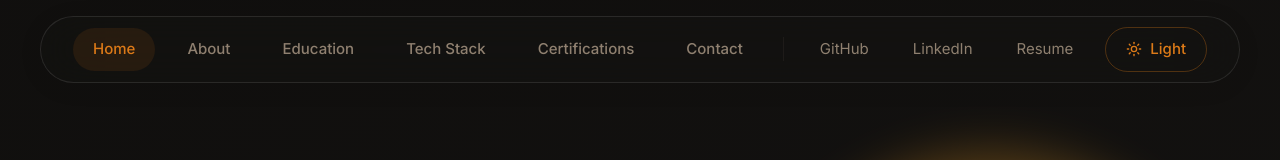
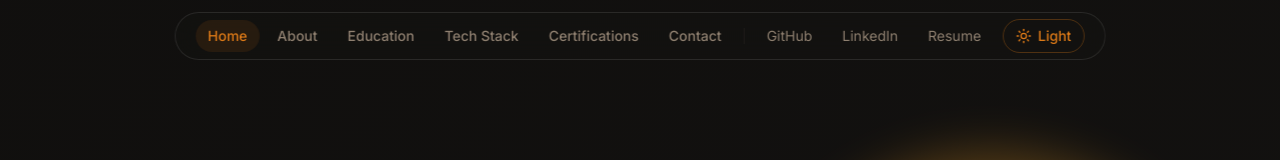
Before and after one commit to Surajsuthar01/devsuraj-glow, a React (Vite) app: page / in a window 1280 px wide. Shown: the top 160 px of the page. Built offline with nearby package versions, Linux system fonts and the light colour scheme; grey boxes are pictures that could not be loaded.

Commit message:
change the navber apperence

```diff
--- a/src/components/Navbar.tsx
+++ b/src/components/Navbar.tsx
@@ -21,17 +21,19 @@ const Navbar = () => {
     const handleScroll = () => {
       setIsScrolled(window.scrollY > 50);
       const sections = navLinks.map((item) => item.id);
+
       for (let i = sections.length - 1; i >= 0; i--) {
         const el = document.getElementById(sections[i]);
         if (el) {
           const rect = el.getBoundingClientRect();
-          if (rect.top <= 200) {
+          if (rect.top <= 150) {
             setActiveSection(sections[i]);
             break;
           }
         }
       }
     };
+
     window.addEventListener("scroll", handleScroll, { passive: true });
     return () => window.removeEventListener("scroll", handleScroll);
   }, []);
@@ -45,82 +47,153 @@ const Navbar = () => {
     <>
       {/* Desktop Navbar */}
       <nav
-        className={`fixed top-4 left-1/2 -translate-x-1/2 z-50 transition-all duration-500 rounded-full px-8 py-2.5 hidden md:block ${
+        className={`fixed top-3 left-1/2 -translate-x-1/2 z-50 transition-all duration-300 rounded-full px-5 py-1.5 hidden md:block ${
           isScrolled
-            ? "bg-background/60 backdrop-blur-2xl border border-primary/10 shadow-[0_8px_32px_rgba(0,0,0,0.12)] ring-1 ring-white/5"
-            : "bg-background/40 backdrop-blur-xl border border-white/10 shadow-[0_4px_24px_rgba(0,0,0,0.08)]"
+            ? "bg-background/70 backdrop-blur-xl border border-primary/10 shadow-md"
+            : "bg-background/40 backdrop-blur-md border border-white/10"
         }`}
       >
-        <div className="flex items-center gap-3">
+        <div className="flex items-center gap-1.5">
           {navLinks.map((item) => {
             const isActive = activeSection === item.id;
             return (
               <button
                 key={item.id}
                 onClick={() => scrollTo(item.id)}
-                className={`px-5 py-2.5 text-[15px] font-medium transition-all duration-300 whitespace-nowrap rounded-full ${
+                className={`px-3 py-1.5 text-sm font-medium transition-all duration-200 whitespace-nowrap rounded-full ${
                   isActive
                     ? "text-secondary bg-secondary/10"
-                    : "text-muted-foreground hover:text-foreground hover:bg-muted/50"
+                    : "text-muted-foreground hover:text-foreground hover:bg-muted/40"
                 }`}
               >
                 {item.label}
               </button>
             );
           })}
-          <div className="w-px h-6 bg-border/40 mx-2" />
-          <a href="https://github.com/Surajsuthar01" target="_blank" rel="noopener noreferrer" className="px-4 py-2.5 text-[15px] text-muted-foreground hover:text-foreground transition-colors whitespace-nowrap rounded-full hover:bg-muted/50">GitHub</a>
-          <a href="https://www.linkedin.com/in/suraj-suthar-7a088a28b/" target="_blank" rel="noopener noreferrer" className="px-4 py-2.5 text-[15px] text-muted-foreground hover:text-foreground transition-colors whitespace-nowrap rounded-full hover:bg-muted/50">LinkedIn</a>
-          <a href="/Suraj_Resume.pdf" download="Suraj_Suthar_Resume.pdf" className="px-4 py-2.5 text-[15px] text-muted-foreground hover:text-foreground transition-colors whitespace-nowrap rounded-full hover:bg-muted/50">Resume</a>
+
+          <div className="w-px h-4 bg-border/40 mx-1" />
+
+          <a
+            href="https://github.com/Surajsuthar01"
+            target="_blank"
+            rel="noopener noreferrer"
+            className="px-3 py-1.5 text-sm text-muted-foreground hover:text-foreground transition-colors rounded-full hover:bg-muted/40"
+          >
+            GitHub
+          </a>
+
+          <a
+            href="https://www.linkedin.com/in/suraj-suthar-7a088a28b/"
+            target="_blank"
+            rel="noopener noreferrer"
+            className="px-3 py-1.5 text-sm text-muted-foreground hover:text-foreground transition-colors rounded-full hover:bg-muted/40"
+          >
+            LinkedIn
+          </a>
+
+          <a
+            href="/Suraj_Resume.pdf"
+            download="Suraj_Suthar_Resume.pdf"
+            className="px-3 py-1.5 text-sm text-muted-foreground hover:text-foreground transition-colors rounded-full hover:bg-muted/40"
+          >
+            Resume
+          </a>
+
           <button
             onClick={() => setTheme(theme === "light" ? "dark" : "light")}
-            className="ml-1 px-5 py-2.5 text-[15px] font-medium rounded-full border border-secondary/30 text-secondary hover:bg-secondary/10 transition-all duration-300 flex items-center gap-2"
+            className="ml-1 px-3 py-1.5 text-sm font-medium rounded-full border border-secondary/30 text-secondary hover:bg-secondary/10 transition-all duration-200 flex items-center gap-1.5"
           >
-            {theme === "light" ? <Moon className="h-4 w-4" /> : <Sun className="h-4 w-4" />}
+            {theme === "light" ? (
+              <Moon className="h-4 w-4" />
+            ) : (
+              <Sun className="h-4 w-4" />
+            )}
             {theme === "light" ? "Dark" : "Light"}
           </button>
         </div>
       </nav>
 
-      {/* Mobile/Tablet Navbar - always visible on small screens */}
+      {/* Mobile Toggle Button */}
       <div className="fixed top-3 right-3 z-[60] block md:hidden">
         <button
           onClick={() => setMobileOpen(!mobileOpen)}
-          className="p-2.5 rounded-full bg-background/70 backdrop-blur-2xl border border-primary/20 shadow-lg ring-1 ring-white/10"
+          className="p-2 rounded-full bg-background/70 backdrop-blur-xl border border-primary/20 shadow-md"
           aria-label="Toggle menu"
         >
-          {mobileOpen ? <X className="h-5 w-5 text-foreground" /> : <Menu className="h-5 w-5 text-foreground" />}
+          {mobileOpen ? (
+            <X className="h-5 w-5 text-foreground" />
+          ) : (
+            <Menu className="h-5 w-5 text-foreground" />
+          )}
         </button>
       </div>
 
-      {/* Mobile Menu Overlay */}
+      {/* Mobile Menu */}
       {mobileOpen && (
         <div className="fixed inset-0 z-40 md:hidden">
-          <div className="absolute inset-0 bg-background/80 backdrop-blur-xl" onClick={() => setMobileOpen(false)} />
-          <div className="relative z-50 flex flex-col items-center justify-center h-full gap-4">
+          <div
+            className="absolute inset-0 bg-background/80 backdrop-blur-md"
+            onClick={() => setMobileOpen(false)}
+          />
+
+          <div className="relative z-50 flex flex-col items-center justify-center h-full gap-3">
             {navLinks.map((item) => {
               const isActive = activeSection === item.id;
               return (
                 <button
                   key={item.id}
                   onClick={() => scrollTo(item.id)}
-                  className={`px-6 py-3 text-lg font-medium rounded-full transition-all ${
-                    isActive ? "text-secondary bg-secondary/10" : "text-muted-foreground hover:text-foreground"
+                  className={`px-4 py-2 text-base font-medium rounded-full transition-all ${
+                    isActive
+                      ? "text-secondary bg-secondary/10"
+                      : "text-muted-foreground hover:text-foreground"
                   }`}
                 >
                   {item.label}
                 </button>
               );
             })}
+
             <div className="w-16 h-px bg-border/40 my-2" />
-            <a href="https://github.com/Surajsuthar01" target="_blank" rel="noopener noreferrer" className="text-lg text-muted-foreground hover:text-foreground">GitHub</a>
-            <a href="https://www.linkedin.com/in/suraj-suthar-7a088a28b/" target="_blank" rel="noopener noreferrer" className="text-lg text-muted-foreground hover:text-foreground">LinkedIn</a>
-            <a href="/Suraj_Resume.pdf" download="Suraj_Suthar_Resume.pdf" className="text-lg text-muted-foreground hover:text-foreground">Resume</a>
+
+            <a
+              href="https://github.com/Surajsuthar01"
+              target="_blank"
+              rel="noopener noreferrer"
+              className="text-base text-muted-foreground hover:text-foreground"
+            >
+              GitHub
+            </a>
+
+            <a
+              href="https://www.linkedin.com/in/suraj-suthar-7a088a28b/"
+              target="_blank"
+              rel="noopener noreferrer"
+              className="text-base text-muted-foreground hover:text-foreground"
+            >
+              LinkedIn
+            </a>
+
+            <a
+              href="/Suraj_Resume.pdf"
+              download="Suraj_Suthar_Resume.pdf"
+              className="text-base text-muted-foreground hover:text-foreground"
+            >
+              Resume
+            </a>
+
             <button
-              onClick={() => { setTheme(theme === "light" ? "dark" : "light"); setMobileOpen(false); }}
-              className="mt-2 px-6 py-3 text-lg font-medium rounded-full border border-secondary/30 text-secondary hover:bg-secondary/10 flex items-center gap-2"
+              onClick={() => {
+                setTheme(theme === "light" ? "dark" : "light");
+                setMobileOpen(false);
+              }}
+              className="mt-2 px-4 py-2 text-base font-medium rounded-full border border-secondary/30 text-secondary hover:bg-secondary/10 flex items-center gap-2"
             >
-              {theme === "light" ? <Moon className="h-5 w-5" /> : <Sun className="h-5 w-5" />}
+              {theme === "light" ? (
+                <Moon className="h-5 w-5" />
+              ) : (
+                <Sun className="h-5 w-5" />
+              )}
               {theme === "light" ? "Dark" : "Light"}
             </button>
           </div>
```
